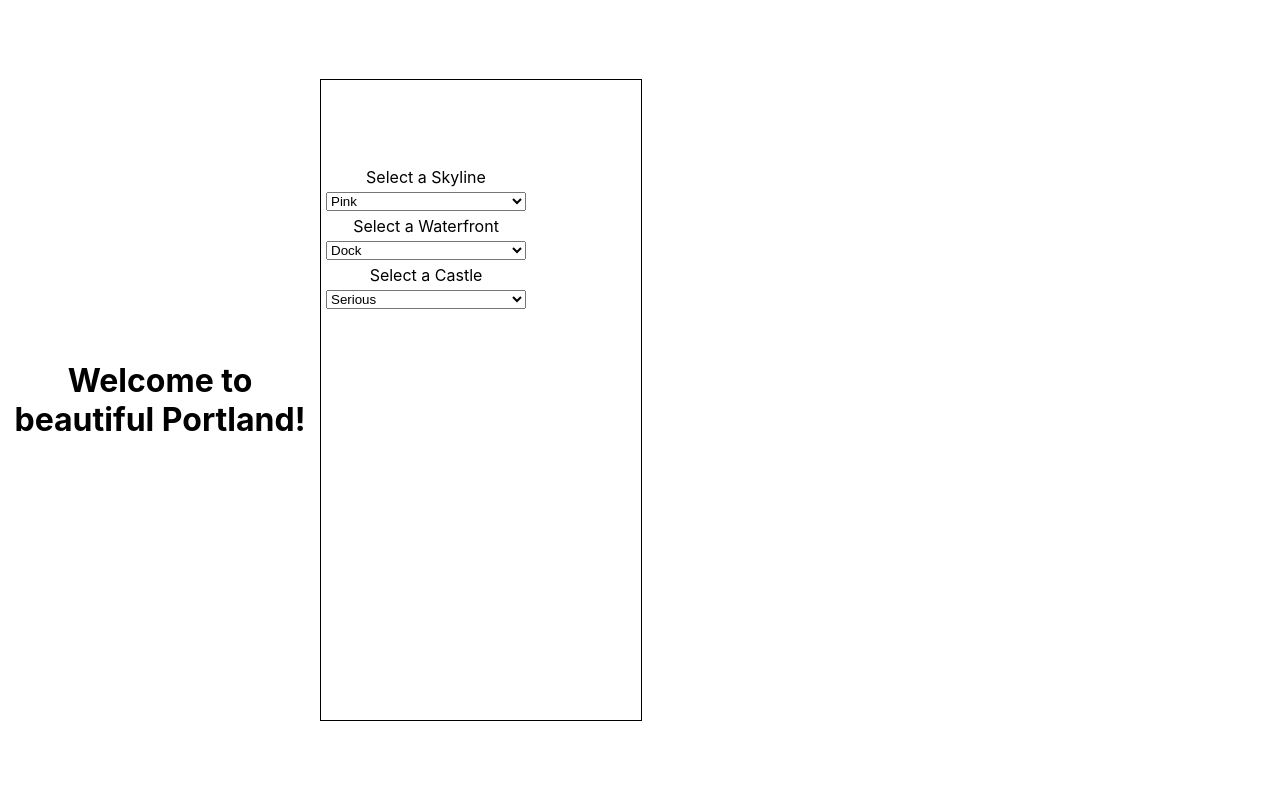
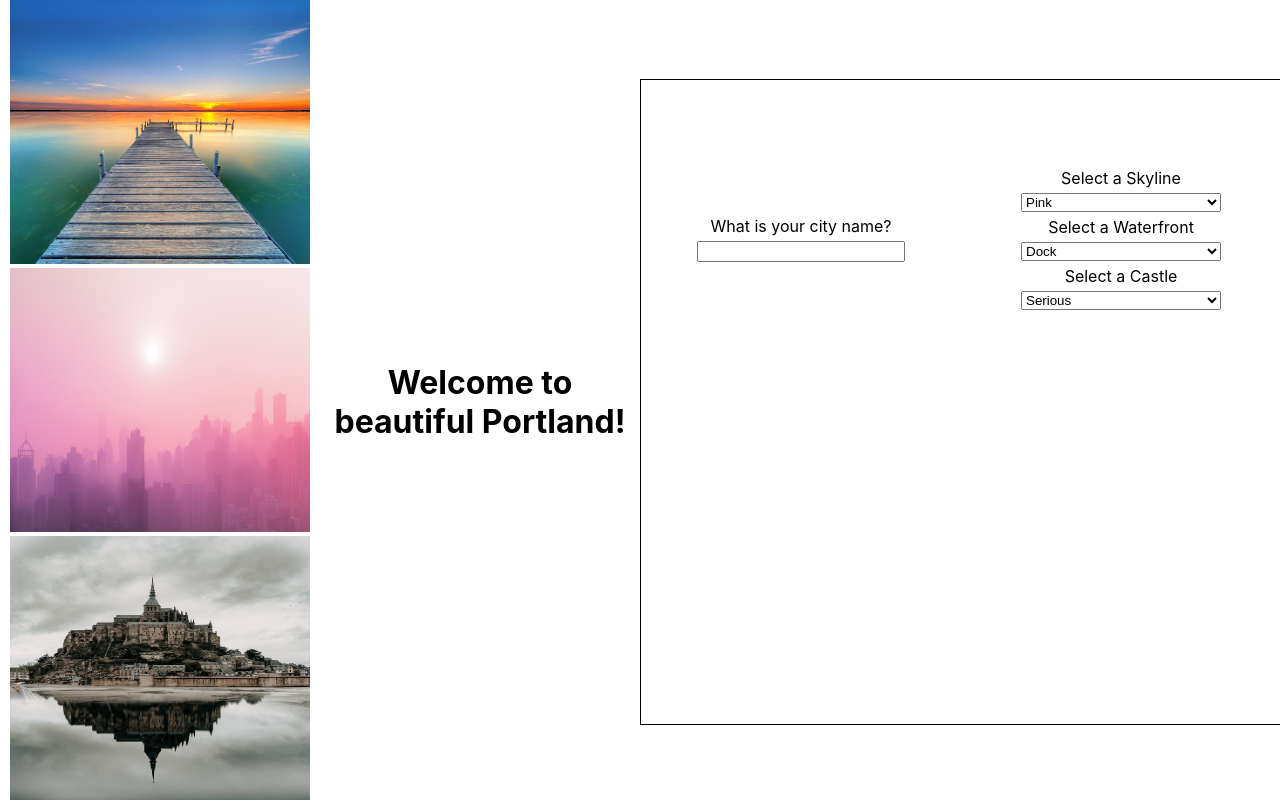
Before and after one commit to kashitamang/city-builder-react, a React (Create React App) app: page / in a window 1280 px wide. Built offline with nearby package versions, Linux system fonts and the light colour scheme.

Commit message:
displays correct images on change

```diff
--- a/src/App.js
+++ b/src/App.js
@@ -25,18 +25,24 @@ function App() {
     <div className="App">
       {/* here, the City component takes in skylineId, waterfrontId, castleId as props.
       It'll use those ids to render pictures correctly. */}
+      <City
+        skylineId={skyline}
+        waterfrontId={waterfront}
+        castleId={castle}
+      />
       <h1>
         {/* dynamically update the city name here using state */}
         Welcome to beautiful Portland!
       </h1>
       <div className='bottom'>
-        {/* here, the CityNameInput component takes in the setCityName state handler function */}
+        {/* CHECK here, the CityNameInput component takes in the setCityName state handler function */}
+        <CityNameInput setCityName={setCityName}/>
         <section className='dropdowns'>
           {/*
-          render all three Dropdown components (WaterfrontDropdown, SkylineDropdown, CastleDropdown) here.
+          CHECK render all three Dropdown components (WaterfrontDropdown, SkylineDropdown, CastleDropdown) here.
           In each Dropdown, pass as props the state handler functions defined above, so that these child components can manipulate parent state
           */}
-          <SkylineDropdown setSkyLine={setSkyline}/>
+          <SkylineDropdown setSkyline={setSkyline}/>
           <WaterfrontDropdown setWaterfront={setWaterfront}/>
           <CastleDropdown setCastle={setCastle}/>
         </section>
--- a/src/CastleDropdown.js
+++ b/src/CastleDropdown.js
@@ -7,7 +7,7 @@ export default function CastleDropdown({ setCastle }) {
       {/* this component should have a prop called setCastle, which is a function */}
       {/* on change, this component should use e.target.value to pass the correct id to the setCastle function */}
       {/* note that the options will need value properties (1, 2, or 3) that correspond to the photo filenames in the public directory */}
-      <select select onChange={e => setCastle(e.target.value)}>
+      <select onChange={e => setCastle(e.target.value)}>
         <option value="1">Serious</option>
         <option value="2">Mysterious</option>
         <option value="3">Regal</option>
--- a/src/City.js
+++ b/src/City.js
@@ -1,10 +1,13 @@
 import React from 'react';
 
-export default function City(props) {
+export default function City({ skylineId, waterfrontId, castleId }) {
   return (
     <div className="city">
-      {/* this component should take 3 props: waterfrontId, skylineId, and castlId */}
+      {/* this component should take 3 props: waterfrontId, skylineId, and castelId */}
       {/* use these 3 ids in img tags load approriate images that live in the public directory */}
+      <img src={`waterfront-${waterfrontId}.jpeg`}/>
+      <img src={`skyline-${skylineId}.jpeg`}/>
+      <img src={`castle-${castleId}.jpeg`}/>
     </div>
   );
 }
--- a/src/CityNameInput.js
+++ b/src/CityNameInput.js
@@ -1,12 +1,13 @@
 import React from 'react';
 
-export default function CityNameInput(props) {
+export default function CityNameInput({ setCityName }) {
   return (
     <section>
       What is your city name?
       {/* this component should have a prop called setCityName, which is a function */}
-      {/* on change, this component should use e.target.value to pass the correct id to the setCityName function */}
-      <input />
+      {/* on change, this component should use e.target.value
+      to pass the correct id to the setCityName function */}
+      <input onChange={e => setCityName(e.target.value)}/>
     </section>
   );
 }
--- a/src/WaterfrontDropdown.js
+++ b/src/WaterfrontDropdown.js
@@ -7,7 +7,7 @@ export default function WaterfrontDropdown({ setWaterfront }) {
       {/* this component should have a prop called setWaterfront, which is a function */}
       {/* on change, this component should use e.target.value to pass the correct id to the setWaterfront function */}
       {/* note that the options will need value properties (1, 2, or 3) that correspond to the photo filenames in the public directory */}
-      <select onChange={e => setWaterfront(e.target.value)}>
+      <select onChange={e => setWaterfront(e.target.value)} >
         <option value="1">Dock</option>
         <option value="2">Sunset</option>
         <option value="3">Boats</option>
```
Also changed, not shown: 1 other file (tests, documents, lock files or other folders).
